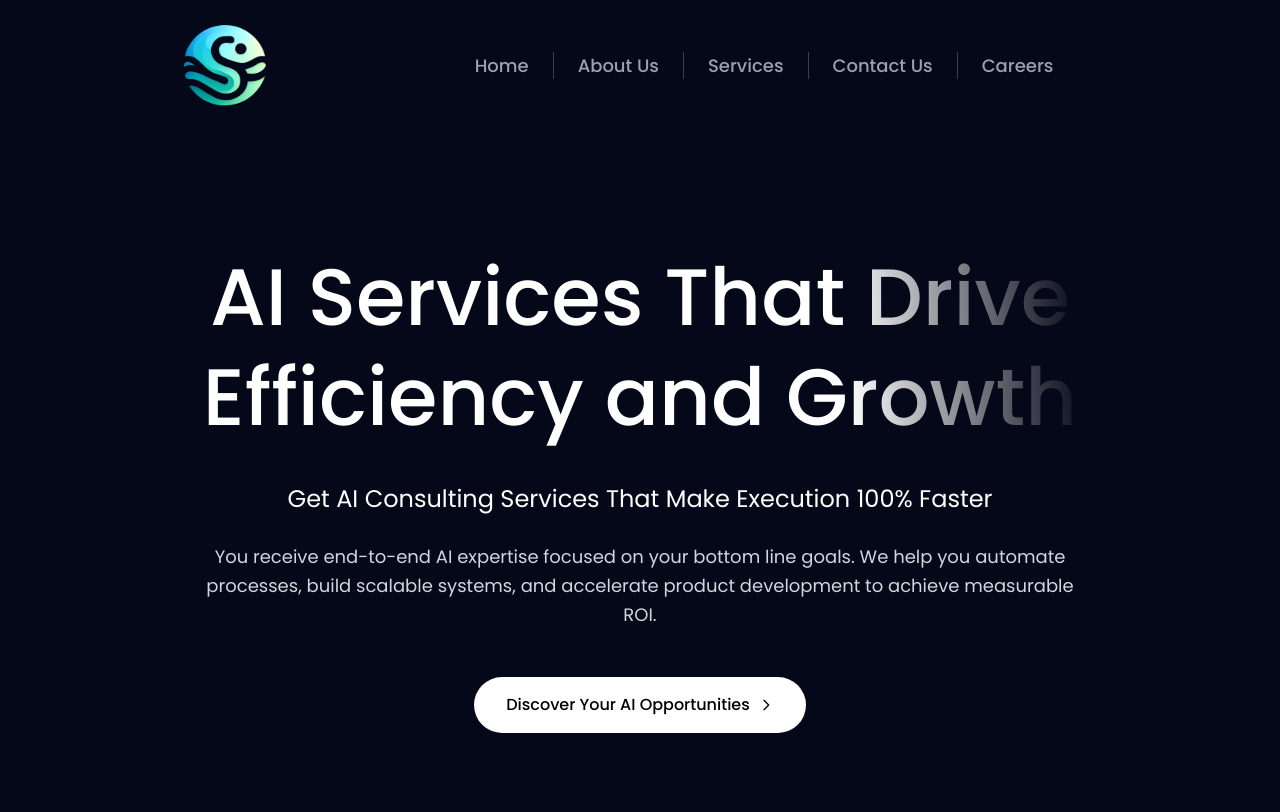
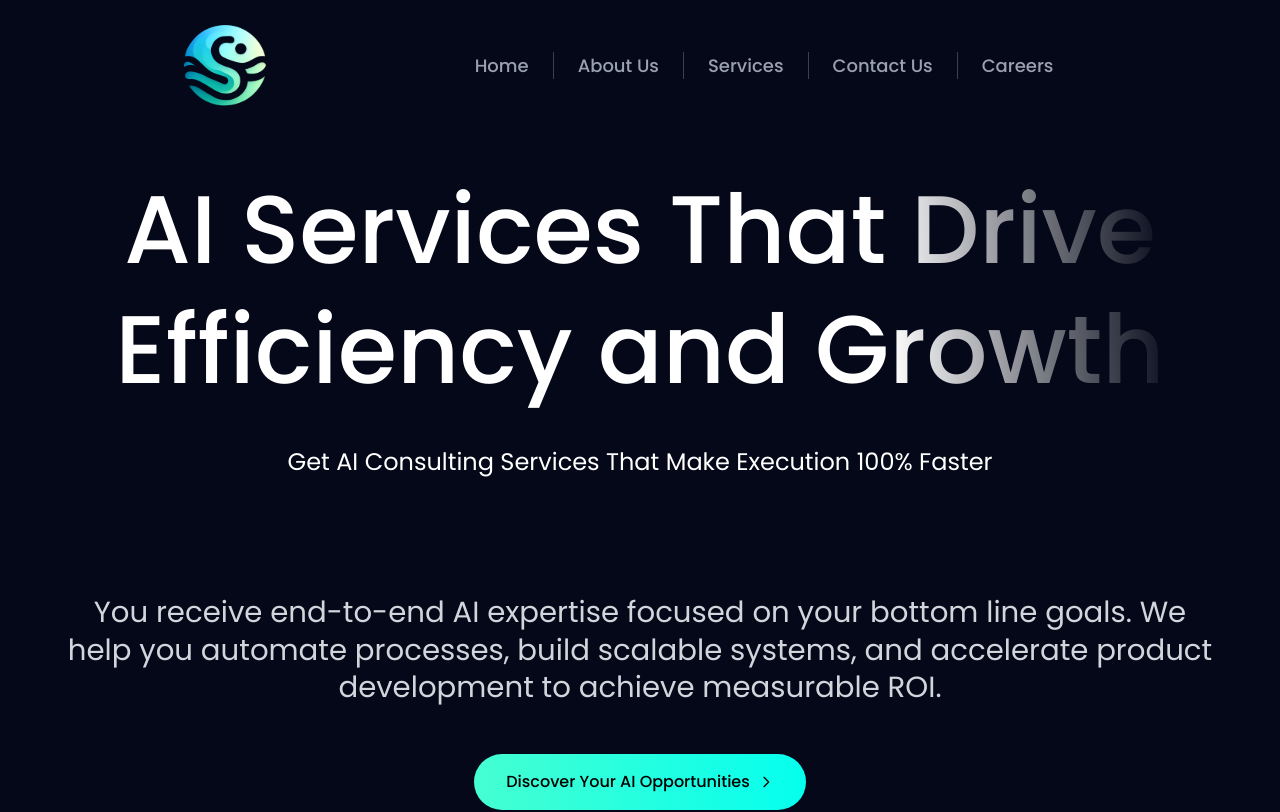
Before and after one commit to zaineli/Saynt-Website, a Next.js app: page /blogs in a window 1280 px wide. Shown: the top 812 px of the page. Built offline with nearby package versions, Linux system fonts and the light colour scheme.

Commit message:
add hero section gradients

```diff
--- a/app/components/HeroSection.tsx
+++ b/app/components/HeroSection.tsx
@@ -3,7 +3,7 @@
 interface HeroSectionProps {
   badge?: string;
   title: string | React.ReactNode;
-  subtitle: string;
+  subtitle?: string;
   description?: string;
   primaryButtonText?: string;
   secondaryButtonText?: string;
@@ -21,7 +21,7 @@ export default function HeroSection({
 }: HeroSectionProps) {
   return (
     <section className="w-full min-h-screen flex items-center justify-center px-4 -mt-20 pt-20">
-      <div className="max-w-7xl mx-auto flex flex-col items-center justify-center text-center">
+      <div className="w-full  flex flex-col items-center justify-center text-center">
         {/* Badge */}
         {badge && (
           <div className="bg-gray-800/50 rounded-full px-5 py-2.5 mb-10">
@@ -33,7 +33,7 @@ export default function HeroSection({
 
         {/* Main Heading */}
         <h1
-          className="text-5xl md:text-6xl lg:text-[80px] font-medium text-center mb-8 leading-tight bg-clip-text text-transparent"
+          className="text-5xl md:text-6xl lg:text-[96px] font-medium text-center mb-8 leading-tight bg-clip-text text-transparent"
           style={{
             background: 'linear-gradient(85.88deg, #FFFFFF 72.98%, rgba(186, 186, 186, 0) 100%)',
             WebkitBackgroundClip: 'text',
@@ -44,23 +44,35 @@ export default function HeroSection({
         </h1>
 
         {/* Subheading */}
-        <p className="text-white text-lg md:text-2xl font-normal text-center mb-6 max-w-4xl leading-relaxed">
+        <p className="text-white text-lg md:text-2xl font-normal text-center mb-16 max-w-4xl leading-relaxed">
           {subtitle}
         </p>
 
         {/* Description */}
         {description && (
-          <p className="text-gray-300 text-base md:text-lg font-normal text-center mb-12 max-w-4xl leading-relaxed">
+          <p
+            className="text-gray-300 font-normal text-center mb-12 max-w-6xl mt-12"
+            style={{
+              fontSize: '29.19px',
+              lineHeight: '37.95px',
+              letterSpacing: '0px',
+            }}
+          >
             {description}
           </p>
         )}
 
-        {!description && <div className="mb-12" />}
+        {!description && <div className="mb-6" />}
 
         {/* CTA Buttons */}
         {showButtons && (
           <div className="flex flex-col sm:flex-row gap-4">
-            <button className="bg-white text-black font-medium px-8 py-4 rounded-full flex items-center justify-center gap-2 hover:bg-gray-100 transition-colors">
+            <button
+              className="text-black font-medium px-8 py-4 rounded-full flex items-center justify-center gap-2 hover:opacity-90 transition-opacity"
+              style={{
+                background: 'linear-gradient(90deg, #45FFD1 0%, #05FFEE 100%)',
+              }}
+            >
               {primaryButtonText}
               <svg className="w-4 h-4" fill="none" stroke="currentColor" viewBox="0 0 24 24">
                 <path strokeLinecap="round" strokeLinejoin="round" strokeWidth={2} d="M9 5l7 7-7 7" />
```
